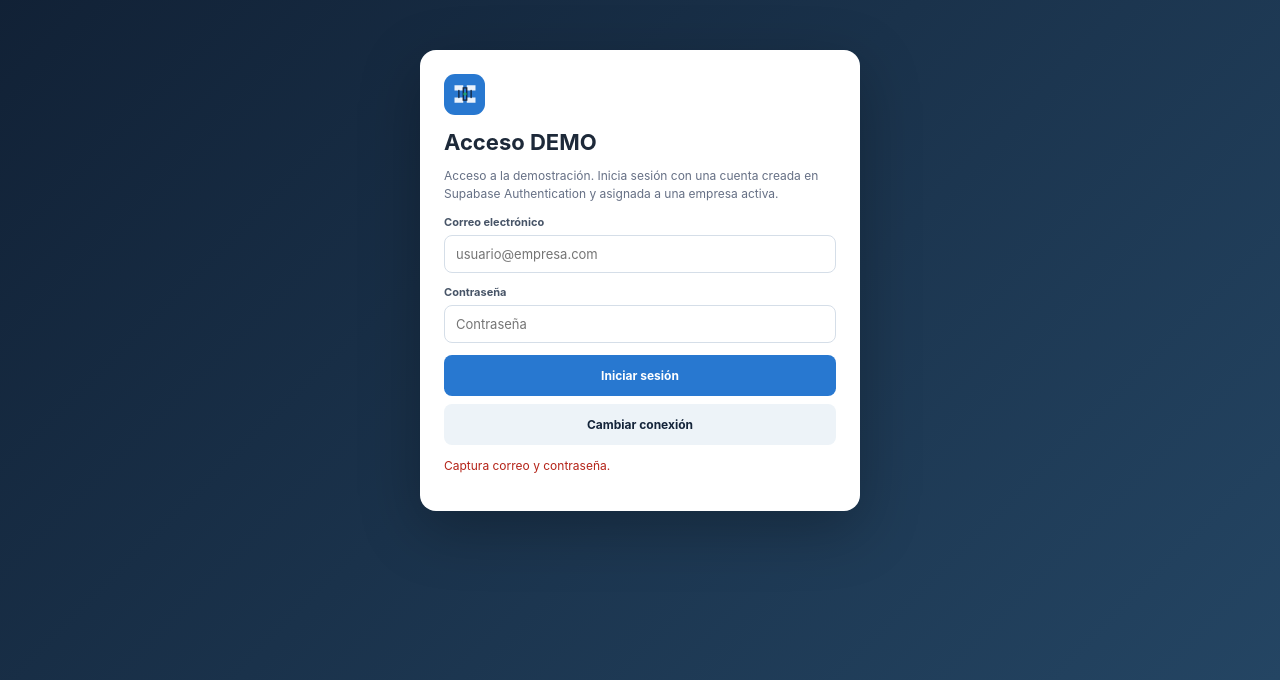
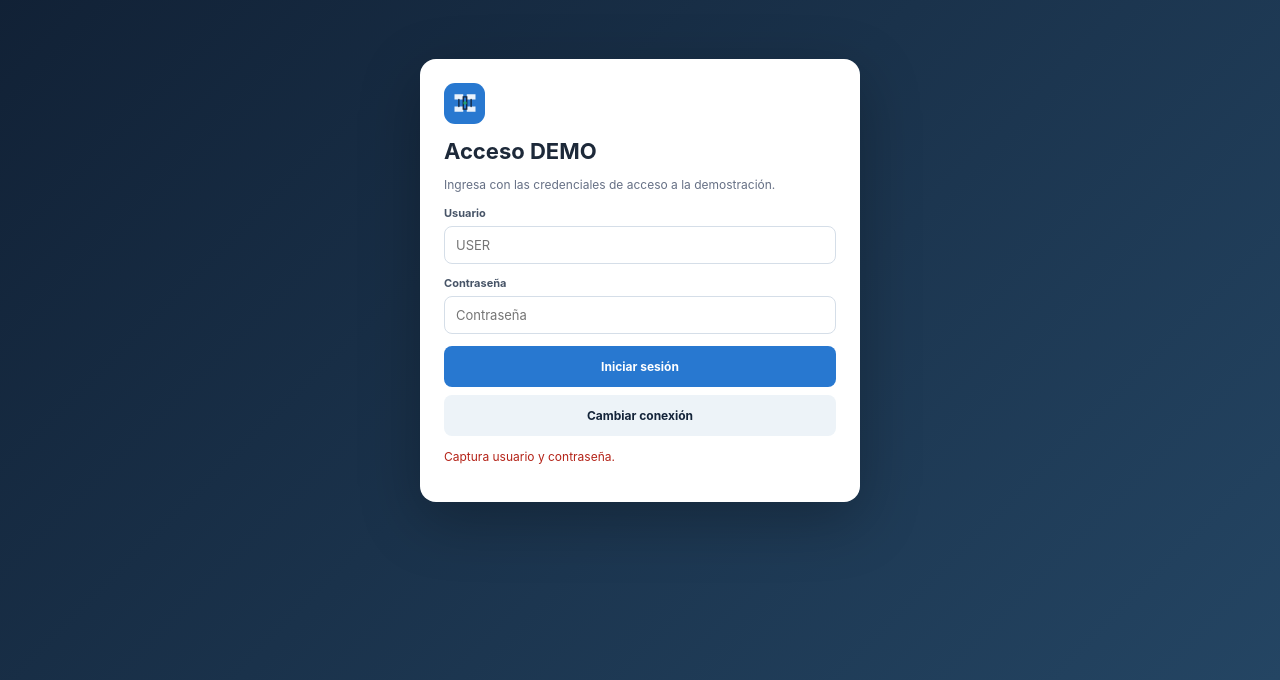
Before and after one commit to floresernesto-cpu/demo, a plain HTML site: page index.html in a window 1280 px wide. Both pictures are taken after a click on the button "Iniciar sesión". Shown: the part 120-800 px from the top of the page. Drawn offline with nearby package versions, Linux system fonts and the light colour scheme.

Commit message:
Add files via upload

```diff
--- a/index.html
+++ b/index.html
@@ -58,7 +58,7 @@ footer{text-align:center;color:#8995a4;font-size:10px;padding:0 15px 22px}
  <div class="authcard">
   <div class="logo" style="color:white;margin-bottom:14px"><svg viewBox="0 0 64 64" width="28" height="28" aria-hidden="true"><path d="M8 12h20v12H8zm28 0h20v12H36zM8 40h20v12H8zm28 0h20v12H36z" fill="#fff" opacity=".9"/><path d="M28 18h8v28h-8zM18 24v16m28-16v16M28 32h8" stroke="#14243a" stroke-width="3" fill="none" stroke-linecap="round"/><circle cx="32" cy="32" r="4" fill="#20a477"/></svg></div>
   <h1>Acceso DEMO</h1>
-  <p>Acceso a la demostración. Inicia sesión con una cuenta creada en Supabase Authentication y asignada a una empresa activa.</p>
+  <p>Ingresa con las credenciales de acceso a la demostración.</p>
   <div id="configFields">
    <div class="field"><label>Supabase Project URL</label><input id="sbUrl" placeholder="https://xxxxxxxx.supabase.co"></div>
    <div class="field"><label>Supabase Publishable / anon key</label><input id="sbKey" placeholder="sb_publishable_... o anon key" autocomplete="off"></div>
@@ -66,7 +66,7 @@ footer{text-align:center;color:#8995a4;font-size:10px;padding:0 15px 22px}
    <div class="config-note">Estos datos se obtienen en Supabase → Project Settings / Connect. En el navegador solo se utiliza la clave publicable (anon/ publishable). Nunca coloques aquí la service_role o secret key.</div>
   </div>
   <div id="loginFields" class="hidden">
-   <div class="field"><label>Correo electrónico</label><input id="loginEmail" type="email" autocomplete="username" placeholder="usuario@empresa.com"></div>
+   <div class="field"><label>Usuario</label><input id="loginEmail" type="text" autocomplete="username" placeholder="USER"></div>
    <div class="field"><label>Contraseña</label><input id="loginPassword" type="password" autocomplete="current-password" placeholder="Contraseña"></div>
    <button class="btn primary" onclick="login()">Iniciar sesión</button>
    <button class="btn secondary" style="margin-top:8px" onclick="editConfig()">Cambiar conexión</button>
@@ -255,8 +255,11 @@ function initSupabase(){
  sb.auth.getSession().then(({data})=>{if(data.session)afterLogin(data.session.user)});
 }
 async function login(){
- const email=$('loginEmail').value.trim(),password=$('loginPassword').value;
- if(!email||!password)return msg('authMessage','Captura correo y contraseña.');
+ const loginId=$('loginEmail').value.trim(),password=$('loginPassword').value;
+ if(!loginId||!password)return msg('authMessage','Captura usuario y contraseña.');
+ // Alias de demostración: USER se traduce a la cuenta interna de Supabase.
+ // Los demás usuarios pueden seguir ingresando con su correo habitual.
+ const email=loginId.toUpperCase()==='USER'?'user.demo@demo.invalid':loginId;
  const {data,error}=await sb.auth.signInWithPassword({email,password});
  if(error)return msg('authMessage',error.message);
  await afterLogin(data.user);
@@ -270,7 +273,7 @@ async function afterLogin(user){
  if(pe||!plants?.length){await sb.auth.signOut();return msg('authMessage','La empresa no tiene una planta activa configurada.')}
  plantId=plants[0].id;
  const {data:profile}=await sb.from('profiles').select('full_name').eq('user_id',user.id).maybeSingle();
- currentProfile=profile?.full_name||user.email;
+ currentProfile=profile?.full_name||(user.email==='user.demo@demo.invalid'?'USER':user.email);
  $('currentUser').textContent=currentProfile+' · '+currentRole;
  $('logoutBtn').style.display='inline-block';$('authScreen').classList.add('hidden');
  $('connectionStatus').textContent='Conectado · '+(m.companies?.name||'Empresa');
```
